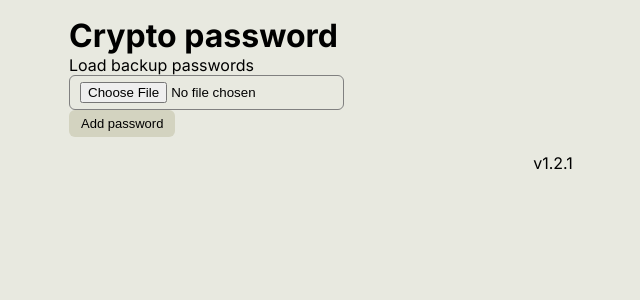
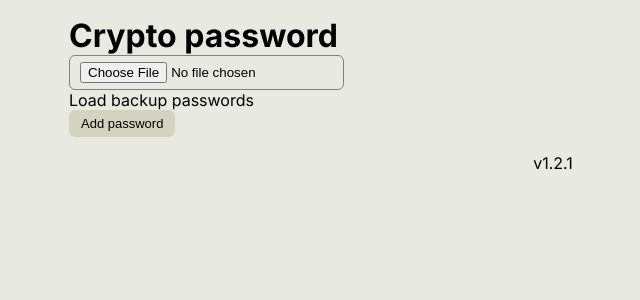
Before and after one commit to dagamdev/crypto-password, a Next.js app: page / in a window 1280 px wide. Shown: the top 300 px of the page, without its empty margins (87-727 px from the left). Built offline with nearby package versions, Linux system fonts and the light colour scheme; no server answers.

Commit message:
Change the file Second

```diff
--- a/src/components/load-passwords.tsx
+++ b/src/components/load-passwords.tsx
@@ -25,9 +25,11 @@ export default function LoadPasswords () {
   }
 
   return (
-    <label>
-      Load backup passwords
-      <input onChange={handleChange} type="file" accept=".json" id="backupPasswordsInput" />
-    </label>
+    <>
+      <input name='backupPasswordsInput' onChange={handleChange} type="file" accept=".json" id="backupPasswordsInput" />
+      <label htmlFor='backupPasswordsInput'>
+        Load backup passwords
+      </label>
+    </>
   )
 }
```
